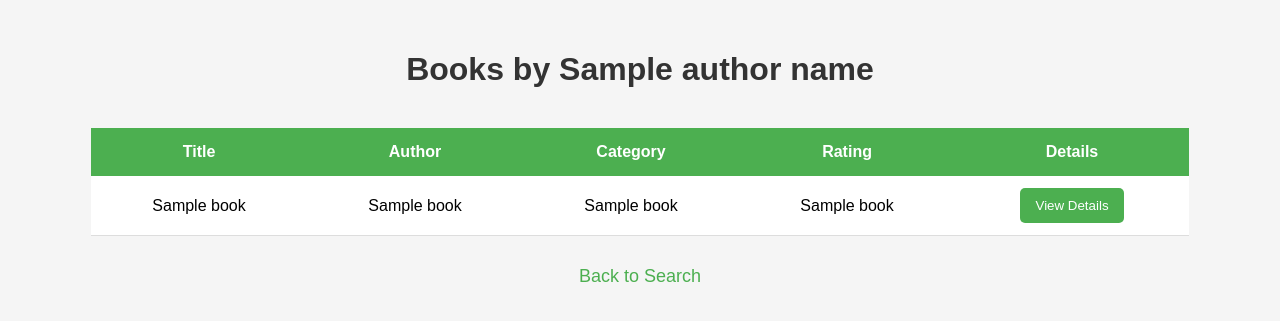
After one commit to noarazlan/library_project, a FastAPI app: template templates/author.html in a window 1280 px wide. The commit adds this page. Shown: the top 321 px of the page. Run offline with FastAPI, Linux system fonts and the light colour scheme; the template is opened without the code that fills it: most values are stand-ins (such as "Sample title", 1, 10 or a date in 2020).

Commit message:
added search

```diff
--- /dev/null
+++ b/templates/author.html
@@ -0,0 +1,126 @@
+<!DOCTYPE html>
+<html>
+
+<head>
+    <title>Author Books</title>
+
+    <style>
+
+        body{
+            font-family: Arial;
+            background-color: #f5f5f5;
+            margin: 0;
+            padding: 30px;
+        }
+
+        h1{
+            text-align: center;
+            color: #333333;
+            margin-bottom: 40px;
+        }
+
+        table{
+            width: 90%;
+            margin: auto;
+            border-collapse: collapse;
+            background-color: white;
+        }
+
+        th{
+            background-color: #4CAF50;
+            color: white;
+            padding: 15px;
+        }
+
+        td{
+            padding: 12px;
+            text-align: center;
+            border-bottom: 1px solid #dddddd;
+        }
+
+        tr:hover{
+            background-color: #f1f1f1;
+        }
+
+        button{
+            background-color: #4CAF50;
+            color: white;
+            border: none;
+            padding: 10px 15px;
+            cursor: pointer;
+            border-radius: 5px;
+        }
+
+        button:hover{
+            background-color: #45a049;
+        }
+
+        .back-link{
+            display: block;
+            text-align: center;
+            margin-top: 30px;
+            text-decoration: none;
+            color: #4CAF50;
+            font-size: 18px;
+        }
+
+        .back-link:hover{
+            text-decoration: underline;
+        }
+
+    </style>
+
+</head>
+
+<body>
+
+    <h1>Books by {{ author_name }}</h1>
+
+    <table>
+
+        <tr>
+            <th>Title</th>
+            <th>Author</th>
+            <th>Category</th>
+            <th>Rating</th>
+            <th>Details</th>
+        </tr>
+
+        {% for book in books %}
+
+        <tr>
+
+            <td>{{ book[1] }}</td>
+            <td>{{ book[2] }}</td>
+            <td>{{ book[4] }}</td>
+            <td>{{ book[6] }}</td>
+
+            <td>
+
+                <form action="/books/details" method="POST">
+
+                    <input type="hidden"
+                           name="book_id"
+                           value="{{ book[0] }}">
+
+                    <button type="submit">
+                        View Details
+                    </button>
+
+                </form>
+
+            </td>
+
+        </tr>
+
+        {% endfor %}
+
+    </table>
+
+    <a href="/books" class="back-link">
+        Back to Search
+    </a>
+
+</body>
+
+</html>
```
Also changed, not shown: routers/books.py (+85 -26 lines), templates/search_book.html (+6 -1 lines), templates/search_results.html (added, +127 -0 lines), library.db, library1.db (added).
